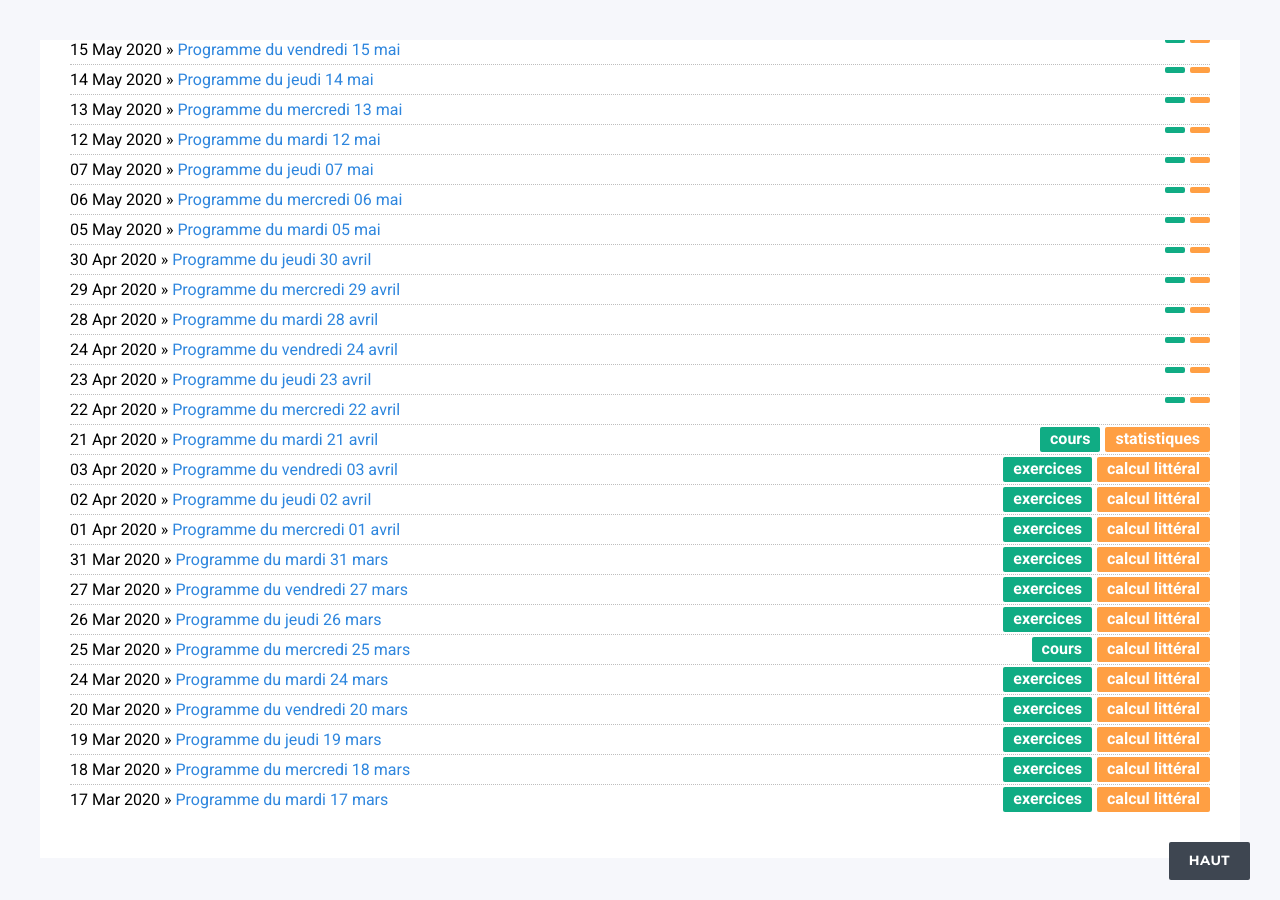
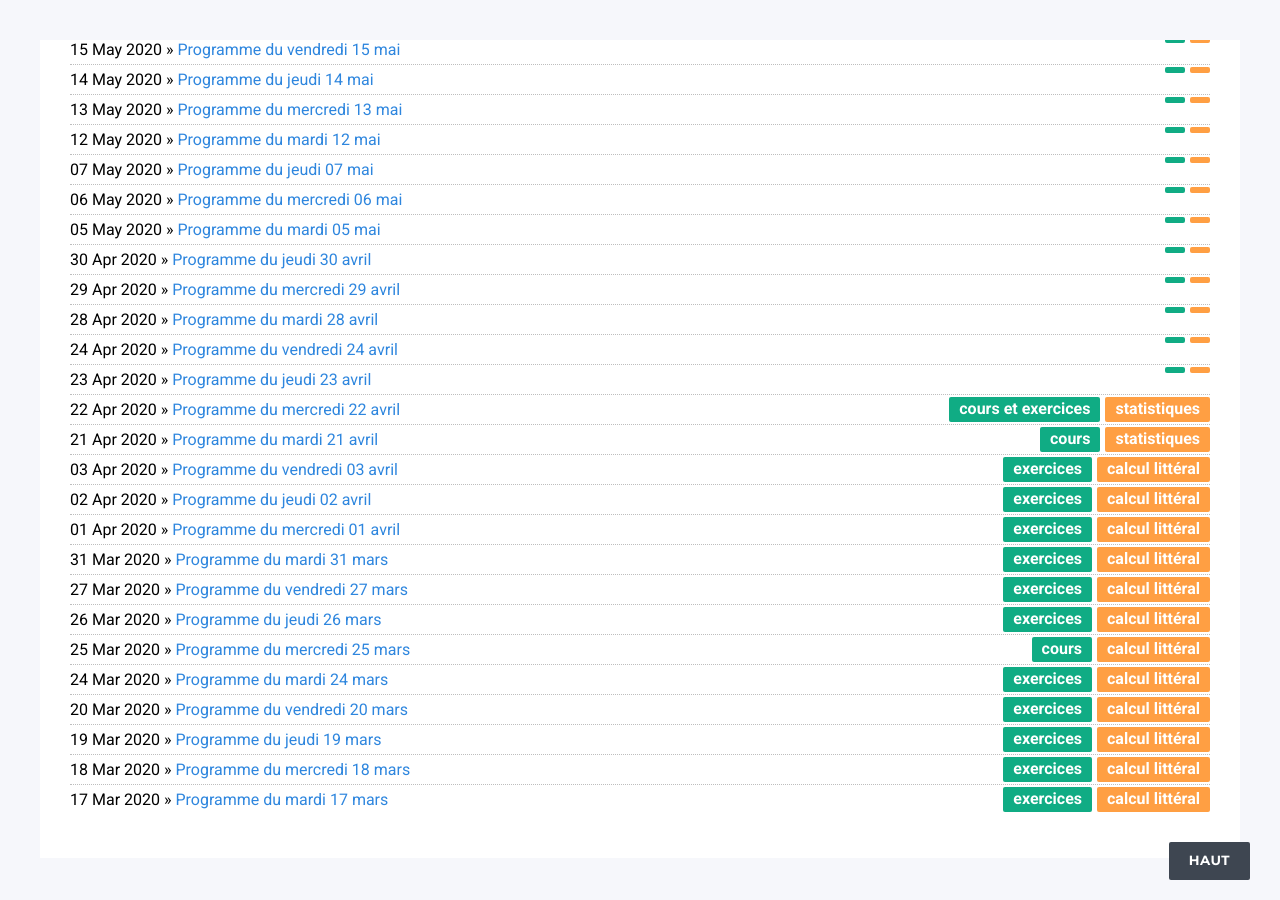
Before and after one commit to DangSinslay/DangSinslay.github.io, a Jekyll site: the page built from blog4/index.html, in a window 1280 px wide and 900 px high, scrolled down 789 px. Built offline with Jekyll 4.4.1, drawn with Linux system fonts in a browser that asks for light colours.

Commit message:
Update 2020-04-22-programme4.md

```diff
--- a/_posts/4eme/2020-04-22-programme4.md
+++ b/_posts/4eme/2020-04-22-programme4.md
@@ -3,6 +3,8 @@ layout: post
 title: "Programme du mercredi 22 avril"
 date: 2020-04-22
 category: 4eme
+chapter : statistiques
+format : cours et exercices
 blog: blog4
 ---
 
```
